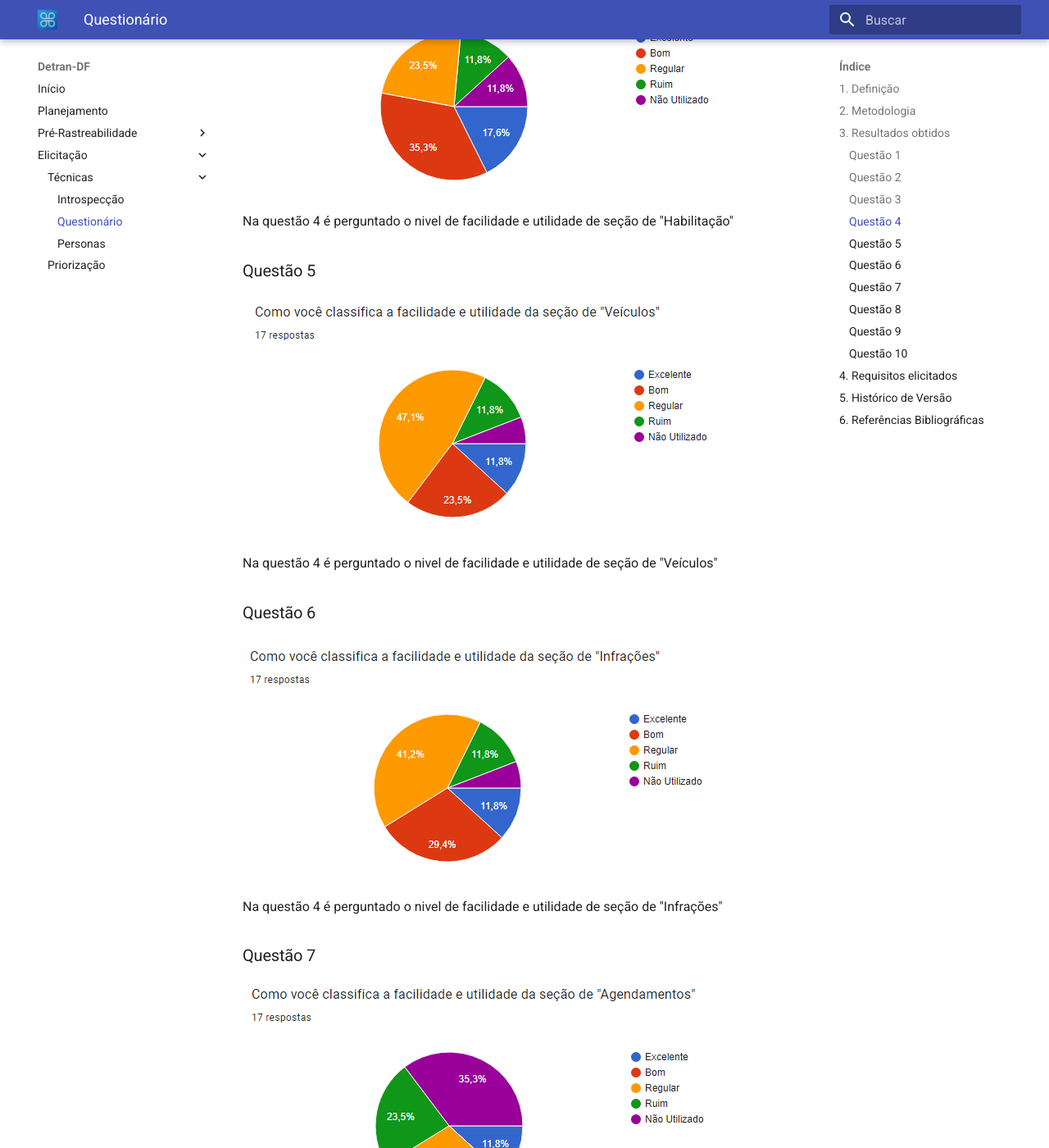
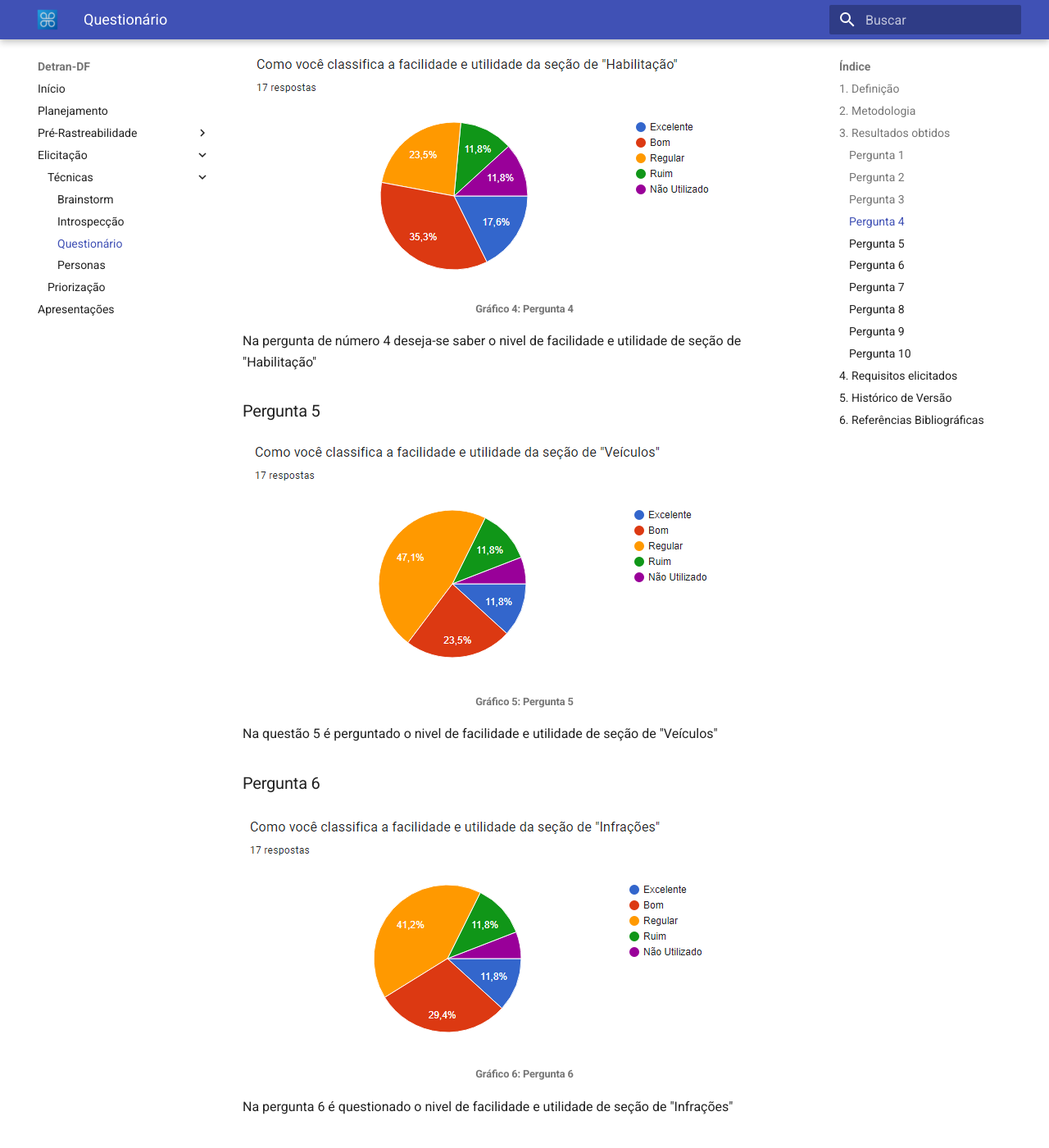
Before and after one commit to Requisitos-de-Software/2022.1-DetranDF, an MkDocs documentation site: the page built from docs/elicitação/questionario.md, in a window 1280 px wide and 1400 px high, scrolled down 2383 px. Shown: the whole window at 82% size. Built offline with MkDocs 1.6.1 and Material for MkDocs 9.7.7, drawn with Linux system fonts in a browser that asks for light colours; some of the changed text lies outside the part shown.

Commit message:
Adjusting texts, layout and adding legends

```diff
--- a/docs/elicitação/questionario.md
+++ b/docs/elicitação/questionario.md
@@ -16,82 +16,94 @@ Depois é realizado perguntas a respeito da experiencia com a plataforma, sobre
 
 Foram obtidas 33 respostas ao questionário e esteve disponível durante uma semana, foi divulgados entre pessoas acima de 18 anos de idade.
 
-### Questão 1
+### Pergunta 1
 
 <img src="../../images/questionario/questao_1.png">
+<h6 align = "center">Gráfico 1: Pergunta 1</h6>
 
 O primeiro passo no nosso questionário foi identificar quem utiliza e quem não utiliza o aplicativo, conforme demonstrado na *Figura 1*, 51,5% dos usuários utilizaram ao menos uma vez a plataforma enquanto 48.5% responderam que nunca usaram.
 
-### Questão 2
+### Pergunta 2
 
 <img src="../../images/questionario/questao_2.png">
+<h6 align = "center">Gráfico 2: Pergunta 2</h6>
 
 Dentre as pessoas que ja utilizaram a plataforma, 70.6% usaram o aplicativo poucas vezes, 17.6% usam com frequência e 11,8% utilizam sempre.
 
-### Questão 3
+### Pergunta 3
 
 <img src="../../images/questionario/questao_3.png">
+<h6 align = "center">Gráfico 3: Pergunta 3</h6>
 
 Nessa pergunta é questionada quais áreas do aplicativo o usuário utilizou podendo marcar uma ou várias alternativas
 
-### Questão 4
+### Pergunta 4
 
 <img src="../../images/questionario/questao_4.png">
+<h6 align = "center">Gráfico 4: Pergunta 4</h6>
 
-Na questão 4 é perguntado o nivel de facilidade e utilidade de seção de "Habilitação"
+Na pergunta de número 4 deseja-se saber o nivel de facilidade e utilidade de seção de "Habilitação"
 
-### Questão 5
+### Pergunta 5
 
 <img src="../../images/questionario/questao_5.png">
+<h6 align = "center">Gráfico 5: Pergunta 5</h6>
 
-Na questão 4 é perguntado o nivel de facilidade e utilidade de seção de "Veículos"
+Na questão 5 é perguntado o nivel de facilidade e utilidade de seção de "Veículos"
 
-### Questão 6
+### Pergunta 6
 
 <img src="../../images/questionario/questao_6.png">
+<h6 align = "center">Gráfico 6: Pergunta 6</h6>
 
-Na questão 4 é perguntado o nivel de facilidade e utilidade de seção de "Infrações"
+Na pergunta 6 é questionado o nivel de facilidade e utilidade de seção de "Infrações"
 
-### Questão 7
+### Pergunta 7
 
 <img src="../../images/questionario/questao_7.png">
+<h6 align = "center">Gráfico 7: Pergunta 7</h6>
 
-Na questão 4 é perguntado o nivel de facilidade e utilidade de seção de "Agendamentos"
+Aqui perguntado o nivel de facilidade e utilidade de seção de "Agendamentos"
 
-### Questão 8
+### Pergunta 8
 
 <img src="../../images/questionario/questao_8.png">
+<h6 align = "center">Gráfico 8: Pergunta 8</h6>
 
 Agora é realizada perguntas sobre a satisfação do usuário com o aplicativo, nessa pergunta é possivel identificar que 82.4% dos usuários ja tiveram alguma dificuldade com a plataforma
 
-### Questão 9
+### Pergunta 9
 
 <img src="../../images/questionario/questao_9.png">
+<h6 align = "center">Gráfico 9: Pergunta 9</h6>
 
 Nessa pergunta é possível identificar que 76,4% dos usuários nao conseguem resolver totalmente suas demandas
 
-### Questão 10
+### Pergunta 10
 
 <img src="../../images/questionario/questao_10.png">
+<h6 align = "center">Gráfico 10: Pergunta 10</h6>
 
 Apesar de não conseguirem na maioria nao resolver sempre suas necessidades, grande parte dos usuários ainda tiveram uma experiência regular ou superior em relação ao aplicativo
 
 ## 4. Requisitos elicitados
+Segue tabela com os requisitos levantados a partir dos questionamentos:
 
-| Número  | Requisito                               | Tipo         |
-|---------|-----------------------------------------|--------------|
-|<center>1|Deverá ser possível acessar a habilitação|Funcional     |
-|<center>2|Deverá ser possível consultar o veículo  |Funcional     |
-|<center>3|Deverá ser possível consultar infrações  |Funcional     |
-|<center>4|Deverá ser possível agendar atendimentos |Funcional     |
-|<center>5|Aplicativo deverá funcionar 24/7         |Não Funcional |
+|   Número   |                 Requisito                  |      Tipo      |
+|:----------:|:------------------------------------------:|:--------------:|
+| <center>1  | Deverá ser possível acessar a habilitação  |   Funcional    |
+| <center>2  |  Deverá ser possível consultar o veículo   |   Funcional    |
+| <center>3  |  Deverá ser possível consultar infrações   |   Funcional    |
+| <center>4  |  Deverá ser possível agendar atendimentos  |   Funcional    |
+| <center>5  |      Aplicativo deverá funcionar 24/7      | Não Funcional  |
+<h6 align = "center">Tabela 1: Requisitos elicitados</h6>
 
 ## 5. Histórico de Versão
 
-|  Versão   | Data       | Descrição           | Autor  | Revisor|
-|-----------|------------|---------------------|--------|--------|
-|<center>0.1| 25/06/2022 |Criação da página    | Arthur | Paulo  |
-
+|   Versão    |    Data    |                      Descrição                      | Autor  | Revisor |
+|:-----------:|:----------:|:---------------------------------------------------:|:------:|:-------:|
+| <center>0.1 | 05/07/2022 |                  Criação da página                  | Arthur |  Paulo  |
+| <center>0.2 | 12/07/2022 | Correções de português e layout, adição de legendas | Paulo  | Arthur  |
 
 ## 6. Referências Bibliográficas
 
--- a/mkdocs.yml
+++ b/mkdocs.yml
@@ -11,7 +11,9 @@ nav:
     - Rich Picture: prerastreabilidade/richPicture/richpicture.md
   - Elicitação:
     - Técnicas:
+      - Brainstorm: 'elicitação/brainstorm.md'
       - Introspecção: 'elicitação/introspeccao.md'
       - Questionário: 'elicitação/questionario.md'
       - Personas: 'elicitação/persona.md'
-    - Priorização: elicitacao/priorizacao/moscow.md
+    - Priorização: 'elicitação/priorização/moscow.md'
+  - Apresentações: 'apresentacoes.md'
```
Also changed, not shown: docs/elicitação/introspeccao.md (+7 -4 lines), docs/elicitação/persona.md (+10 -10 lines), docs/elicitação/priorização/moscow.md (+13 -9 lines), docs/planejamento.md (+9 -7 lines).
